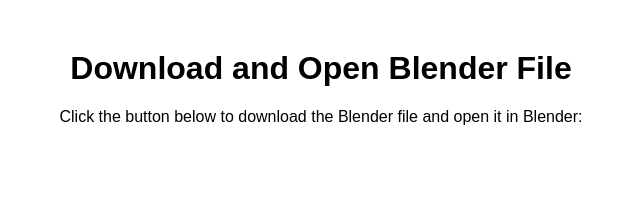
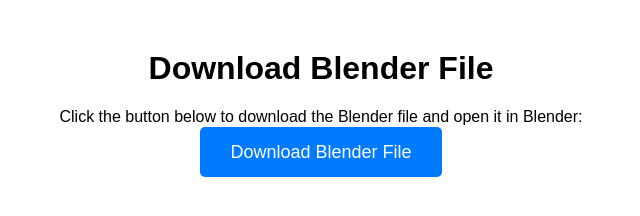
Before and after one commit to TiggySkibbles32/Blender_Thing, a plain HTML site: page index.html in a window 1280 px wide. Shown: the whole page, without its empty margins (319-959 px from the left). Drawn offline with Linux system fonts and the light colour scheme.

Commit message:
Update index.html

```diff
--- a/index.html
+++ b/index.html
@@ -18,6 +18,7 @@
             color: white;
             border: none;
             border-radius: 5px;
+            text-decoration: none;
         }
         .button:hover {
             background-color: #0056b3;
@@ -25,6 +26,11 @@
     </style>
 </head>
 <body>
-    <h1>Download and Open Blender File</h1>
+    <h1>Download Blender File</h1>
     <p>Click the button below to download the Blender file and open it in Blender:</p>
-    <a href="https://raw.githubusercontent.com/yourusername/yourrepository/main/Japanese%20Architecture.blend"
+    <!-- Make sure to replace the link below with your actual GitHub URL for the .blend file -->
+    <a href="https://raw.githubusercontent.com/yourusername/yourrepository/main/Japanese%20Architecture.blend" class="button" download>
+        Download Blender File
+    </a>
+</body>
+</html>
```
